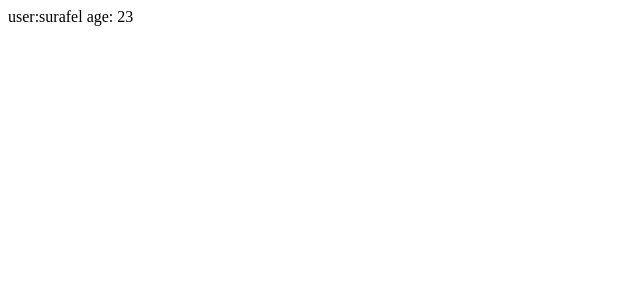
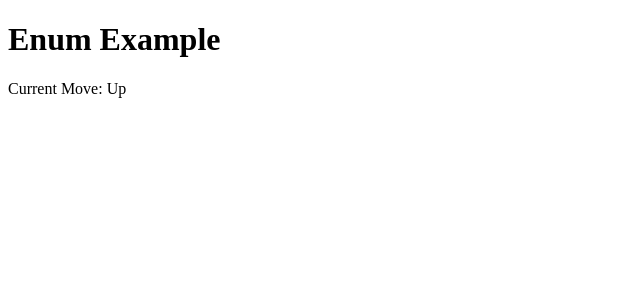
Before and after one commit to abyssiniatech/react-vite-project, a React (Vite) app: page / in a window 1280 px wide. Shown: the top 300 px of the page, without its empty margins (0-640 px from the left). Built offline with nearby package versions, Linux system fonts and the light colour scheme.

Commit message:
enum in ts

```diff
--- a/src/App.tsx
+++ b/src/App.tsx
@@ -1,18 +1,24 @@
-   type user = {
-      name:string,
-      age:number,
-     }
-const App = () => {
-     function usermanagment(user:user){
-         return `user:${user.name} age: ${user.age}`
-     }
-     const value= usermanagment({name:"surafel",age:23})
+// An enum (short for enumeration) is a special TypeScript feature that lets you define a set of named constants (a group of related values with names).
+
+
+
+const Direction = {
+  Up: "Up",
+  Down: "Down",
+  Left: "Left",
+  Right: "Right",
+} as const;
+type Direction = (typeof Direction)[keyof typeof Direction];
+
+const App: React.FC = () => {``
+  const move: Direction = Direction.Up;
 
   return (
     <div>
-         {value}
+      <h1>Enum Example</h1>
+      <p>Current Move: {move}</p> {/* ✅ Directly prints "Up" */}
     </div>
-  )
-}
+  );
+};
 
-export default App
+export default App;
```
